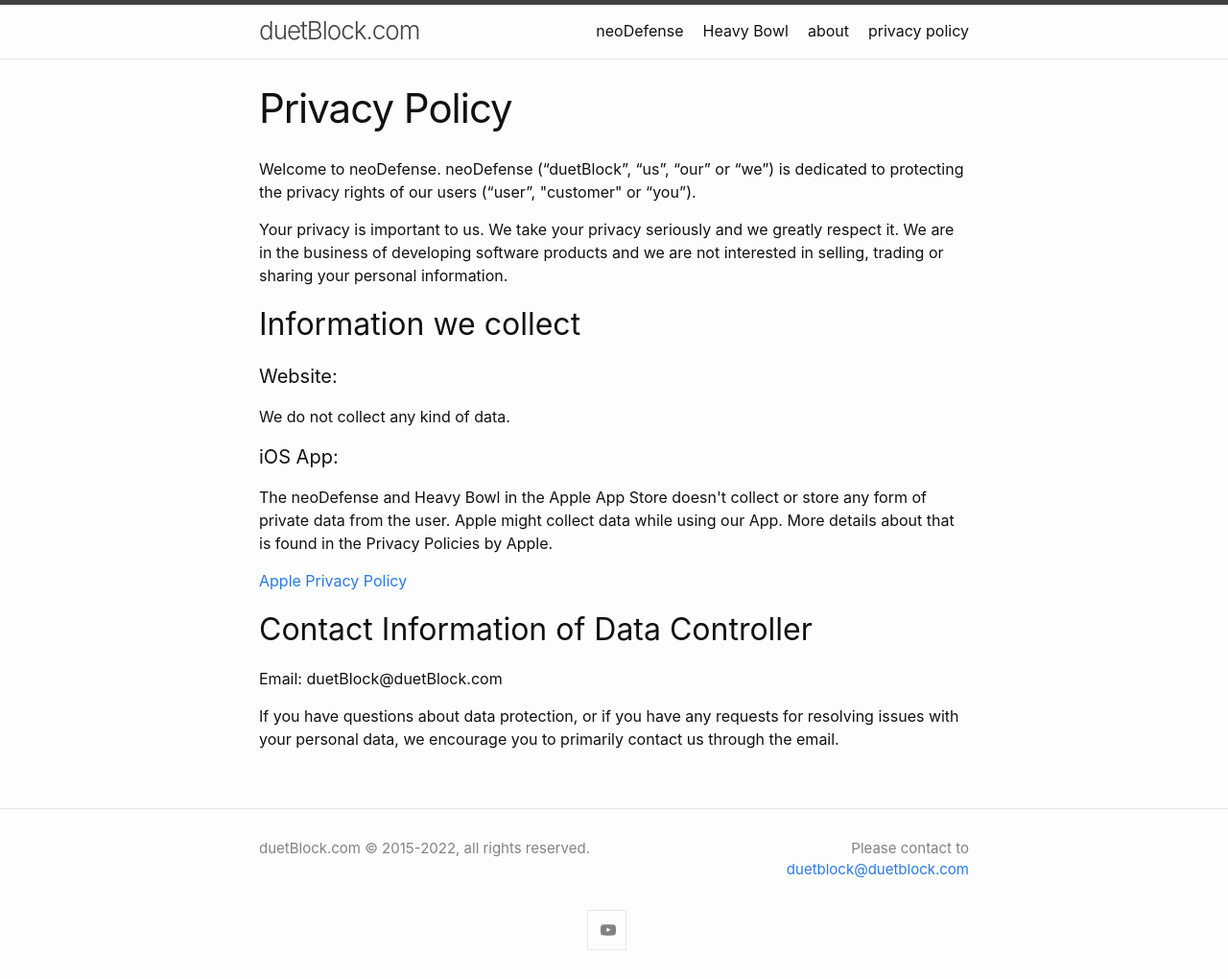
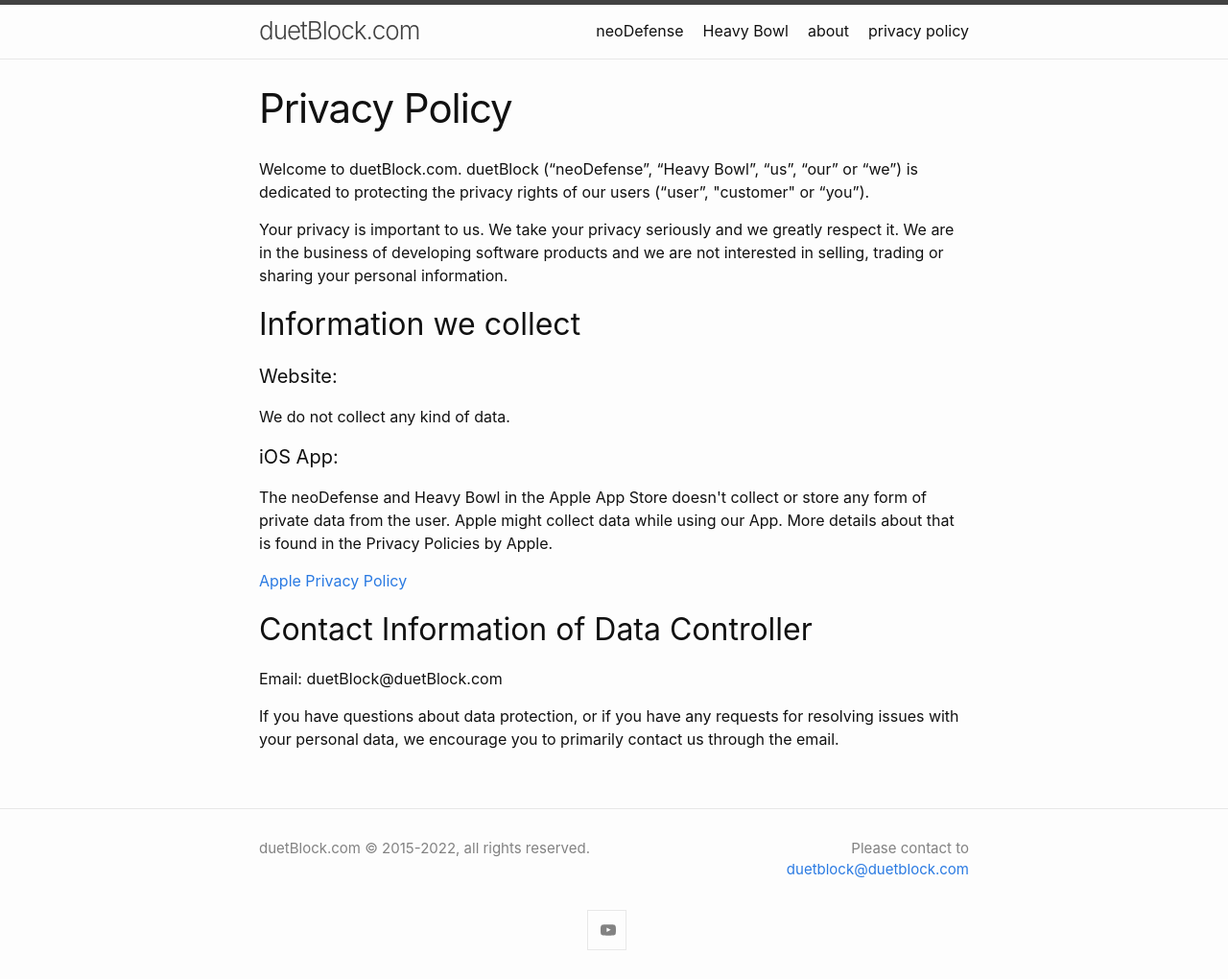
Before and after one commit to duetblock/duetblock.github.io, a Jekyll site: the page built from privacyPolicy.md, in a window 1280 px wide. Shown: the whole page at 96% size. Built offline with Jekyll 4.4.1, drawn with Linux system fonts in a browser that asks for light colours.

Commit message:
Update privacyPolicy.md

```diff
--- a/privacyPolicy.md
+++ b/privacyPolicy.md
@@ -6,7 +6,7 @@
 ---
 
 
-<p>Welcome to neoDefense. neoDefense (“duetBlock”, “us”, “our” or “we”) is dedicated to protecting the privacy rights of our users (“user”, "customer" or “you”).</p>
+<p>Welcome to duetBlock.com. duetBlock (“neoDefense”, “Heavy Bowl”, “us”, “our” or “we”) is dedicated to protecting the privacy rights of our users (“user”, "customer" or “you”).</p>
 <p>Your privacy is important to us. We take your privacy seriously and we greatly respect it. We are in the business of developing software products and we are not interested in selling, trading or sharing your personal information.</p>
 
 ## Information we collect
```
